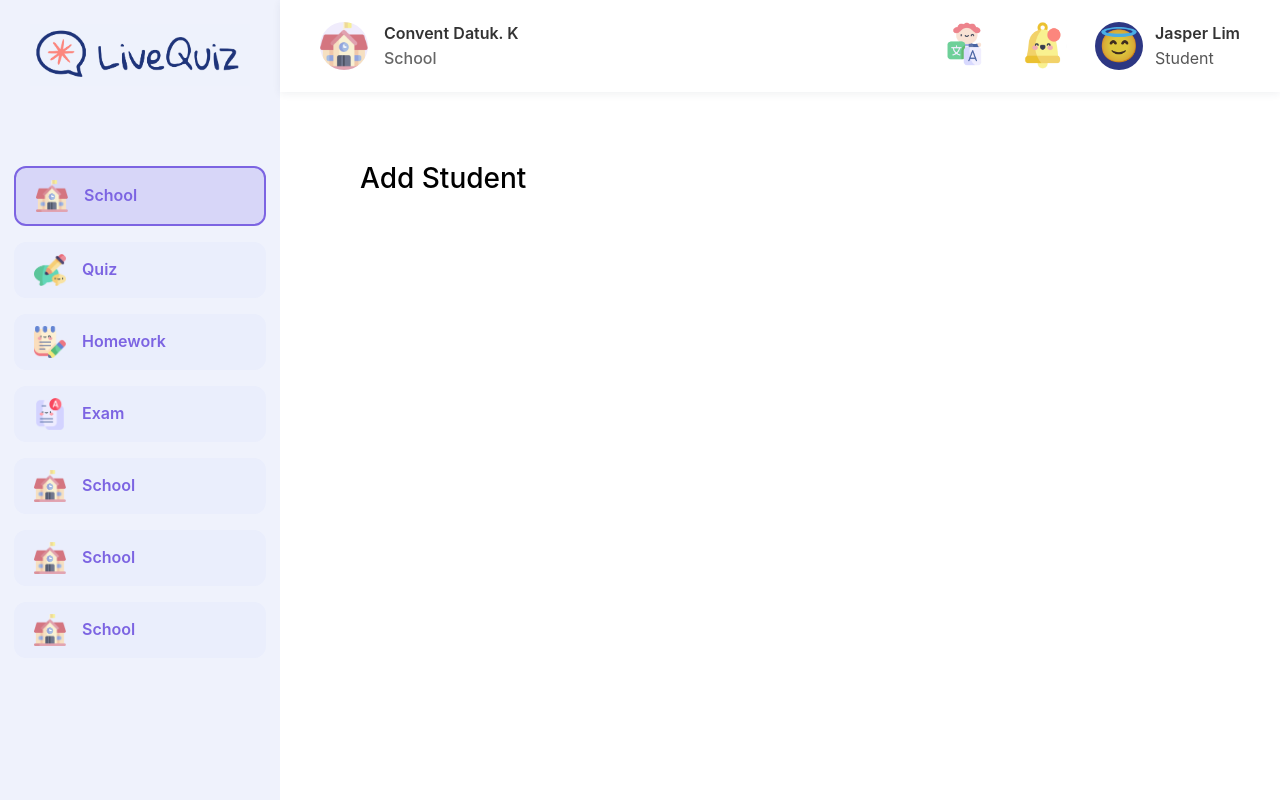
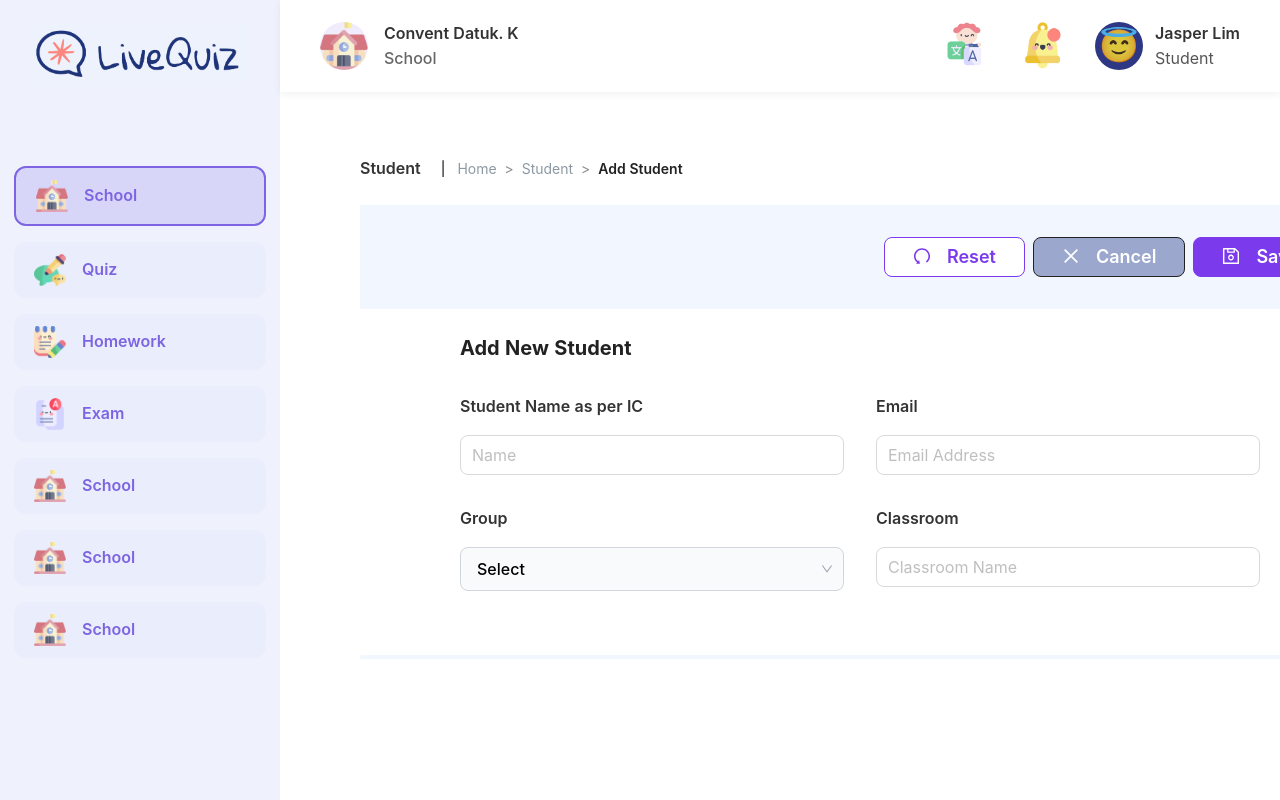
Before and after one commit to zainal-anhsin/ikeyquiz, a React (Create React App) app: page /student/add-student in a window 1280 px wide. Shown: the top 800 px of the page. Built offline with nearby package versions, Linux system fonts and the light colour scheme.

Commit message:
add student page
all done

```diff
--- a/src/components/common/Form/Form.styles.ts
+++ b/src/components/common/Form/Form.styles.ts
@@ -4,18 +4,15 @@ import { Form as AntForm, Input as AntInput } from 'antd';
 export const StyledForm = styled(AntForm)`
   width: 100%;
   max-width: 400px;
-
-  .ant-form-item {
-    margin-bottom: 24px;
-  }
 `;
 
 export const StyledInput = styled(AntInput)`
   height: 40px;
   border-radius: 8px;
 
-  &:hover, &:focus {
-    border-color: #1890ff;
+  &:hover, &:focus, &.ant-input-focused {
+    border-color: #7c3aed;
+    box-shadow: 0 0 0 2px rgba(124, 58, 237, 0.1);
   }
 `;
 
@@ -23,7 +20,8 @@ export const StyledPasswordInput = styled(AntInput.Password)`
   height: 40px;
   border-radius: 8px;
 
-  &:hover, &:focus {
-    border-color: #1890ff;
+  &:hover, &:focus, &.ant-input-focused {
+    border-color: #7c3aed;
+    box-shadow: 0 0 0 2px rgba(124, 58, 237, 0.1);
   }
 `;
--- a/src/components/common/Form/Form.tsx
+++ b/src/components/common/Form/Form.tsx
@@ -2,19 +2,30 @@ import React from 'react';
 import { FormProps } from 'antd/lib/form';
 import { StyledForm, StyledInput, StyledPasswordInput } from './Form.styles';
 import { Form as AntForm } from 'antd';
+import { SectionTitle } from '../Text/Text';
 
 interface CustomFormProps extends FormProps {
   children: React.ReactNode;
+  layout?: 'horizontal' | 'vertical' | 'inline';
+  size?: 'small' | 'middle' | 'large';
 }
 
-export const Form: React.FC<CustomFormProps> = ({ children, ...props }) => {
+export const Form: React.FC<CustomFormProps> = ({ children, layout = 'vertical', size = 'large', ...props }) => {
   return (
-    <StyledForm {...props}>
+    <StyledForm layout={layout} size={size} {...props}>
       {children}
     </StyledForm>
   );
 };
 
-export const FormItem = AntForm.Item;
+export const FormItem: typeof AntForm.Item = ({ label, ...props }: any) => {
+  let customLabel = label;
+  if (typeof label === 'string') {
+    customLabel = <SectionTitle>{label}</SectionTitle>;
+  }
+  return <AntForm.Item label={customLabel} {...props} />;
+};
+FormItem.useStatus = AntForm.Item.useStatus;
+
 export const FormInput = StyledInput;
 FormInput.Password = StyledPasswordInput;
--- a/src/dashboard/page.tsx
+++ b/src/dashboard/page.tsx
@@ -42,7 +42,7 @@ const subjectOptions = [
 const page = () => {
   return (
     <div>
-      <div style={{ background: "#f5f6fa", minHeight: "2vh", padding: 32 }}>
+      <div style={{ background: "#f2f6fe", minHeight: "2vh", padding: 32 }}>
         <div style={{ display: "flex", alignItems: "center", gap: 20 }}>
           <DropdownPurple placeholder="Year" style={{ width: 140 }}>
             {yearOptions.map((opt) => (
--- a/src/pages/themepage/page.tsx
+++ b/src/pages/themepage/page.tsx
@@ -61,6 +61,22 @@ const ThemePage = () => {
           </Col>
         </Row>
       </Card>
+
+      {/* Custom Form Example Section */}
+      <Card title="Custom Form Example" style={{ marginBottom: "24px" }}>
+        <Form>
+          <FormItem label="First Name" name="firstName">
+            <FormInput placeholder="Enter first name" />
+          </FormItem>
+          <FormItem label="Last Name" name="lastName">
+            <FormInput placeholder="Enter last name" />
+          </FormItem>
+          <FormItem label="Nickname" name="nickname">
+            <FormInput placeholder="Enter nickname" />
+          </FormItem>
+        </Form>
+      </Card>
+
       {/* Checkbox & Switch Components Section */}
       <Card
         title="Checkbox & Switch Components"
--- a/src/student/addStudent/page.tsx
+++ b/src/student/addStudent/page.tsx
@@ -1,11 +1,148 @@
-import React from 'react'
+import React from "react";
+import { Row, Col, Space, Breadcrumb } from "antd";
+import { SaveOutlined, UndoOutlined, CloseOutlined } from "@ant-design/icons";
+import { Form, FormItem, FormInput } from "../../components/common/Form/Form";
+import { HeadingLg, SectionTitle } from "../../components/common/Text/Text";
+import {
+  DropdownGrey,
+  DropdownOption,
+} from "../../components/common/Dropdown/Dropdown";
+import {
+  ButtonMediumWhitePurple,
+  ButtonMediumGrey,
+} from "../../components/common/Button/Button";
 
 const addStudent = () => {
   return (
     <div>
-        <h1 style={{color: 'black'}}>Add Student</h1>
+      {/* Breadcrumb section */}
+      <div
+        style={{
+          display: "flex",
+          alignItems: "center",
+          gap: 12,
+          marginBottom: 24,
+        }}
+      >
+        <SectionTitle style={{ marginRight: 8 }}>Student</SectionTitle>
+        <span style={{ fontWeight: 400, color: "black", fontSize: 14 }}>
+          |
+        </span>
+        <Breadcrumb separator=">">
+          <Breadcrumb.Item>
+            <a href="/dashboard" style={{ color: "#8c98a4" }}>
+              Home
+            </a>
+          </Breadcrumb.Item>
+          <Breadcrumb.Item>
+            <a href="/student" style={{ color: "#8c98a4" }}>
+              Student
+            </a>
+          </Breadcrumb.Item>
+          <Breadcrumb.Item>
+            <span style={{ color: "#222", fontWeight: 600 }}>Add Student</span>
+          </Breadcrumb.Item>
+        </Breadcrumb>
+      </div>
+      <div style={{ background: "#f2f6fe", minHeight: "2vh", padding: 32 }}>
+        <div
+          style={{
+            display: "flex",
+            alignItems: "center",
+            gap: 20,
+            justifyContent: "flex-end",
+          }}
+        >
+          {/* Buttons Section */}
+          <Space>
+            <ButtonMediumWhitePurple>
+              <UndoOutlined
+                style={{ marginRight: 8 }}
+                onPointerEnterCapture={undefined}
+                onPointerLeaveCapture={undefined}
+              />
+              Reset
+            </ButtonMediumWhitePurple>
+            <ButtonMediumGrey>
+              <CloseOutlined
+                style={{ marginRight: 8 }}
+                onPointerEnterCapture={undefined}
+                onPointerLeaveCapture={undefined}
+              />
+              Cancel
+            </ButtonMediumGrey>
+            <ButtonMediumWhitePurple
+              style={{ background: "#7c3aed", color: "white" }}
+            >
+              <SaveOutlined
+                style={{ marginRight: 8 }}
+                onPointerEnterCapture={undefined}
+                onPointerLeaveCapture={undefined}
+              />
+              Save
+            </ButtonMediumWhitePurple>
+          </Space>
+        </div>
+      </div>
+      {/* Add student form section*/}
+      <div style={{ display: "grid", placeItems: "center", marginTop: 24 }}>
+        <HeadingLg
+          style={{
+            marginBottom: 22,
+            justifyContent: "flex-start",
+            width: "100%",
+            maxWidth: "800px",
+          }}
+        >
+          Add New Student
+        </HeadingLg>
+
+        <Form style={{ maxWidth: "800px" }}>
+          <Row gutter={32}>
+            <Col span={12}>
+              <FormItem label="Student Name as per IC" name="name">
+                <FormInput placeholder="Name" />
+              </FormItem>
+            </Col>
+            <Col span={12}>
+              <FormItem label="Email" name="email">
+                <FormInput placeholder="Email Address" />
+              </FormItem>
+            </Col>
+          </Row>
+          <Row gutter={32}>
+            <Col span={12}>
+              <FormItem label="Group" name="group">
+                <DropdownGrey placeholder="Select">
+                  <DropdownOption value="A">Group A</DropdownOption>
+                  <DropdownOption value="B">Group B</DropdownOption>
+                  <DropdownOption value="C">Group C</DropdownOption>
+                </DropdownGrey>
+              </FormItem>
+            </Col>
+            <Col span={12}>
+              <FormItem label="Classroom" name="classroom">
+                <FormInput placeholder="Classroom Name" />
+              </FormItem>
+            </Col>
+          </Row>
+        </Form>
+
+        {/* Divider section */}
+        <div
+          style={{
+            width: "100%",
+            maxWidth: "1200px",
+            height: 4,
+            background: "#f2f6fe",
+            margin: "40px auto 0 auto",
+            border: "none",
+            borderRadius: 2,
+          }}
+        />
+      </div>
     </div>
-  )
-}
+  );
+};
 
-export default addStudent
+export default addStudent;
```
